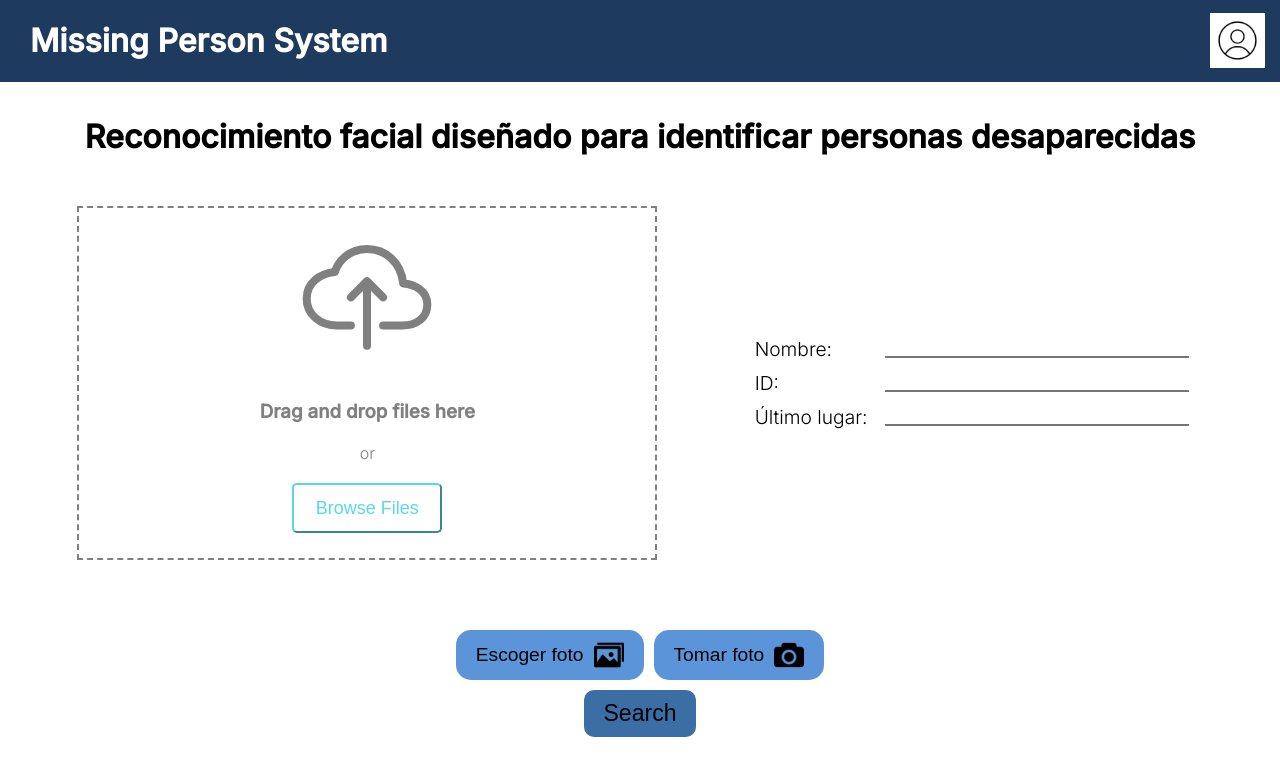
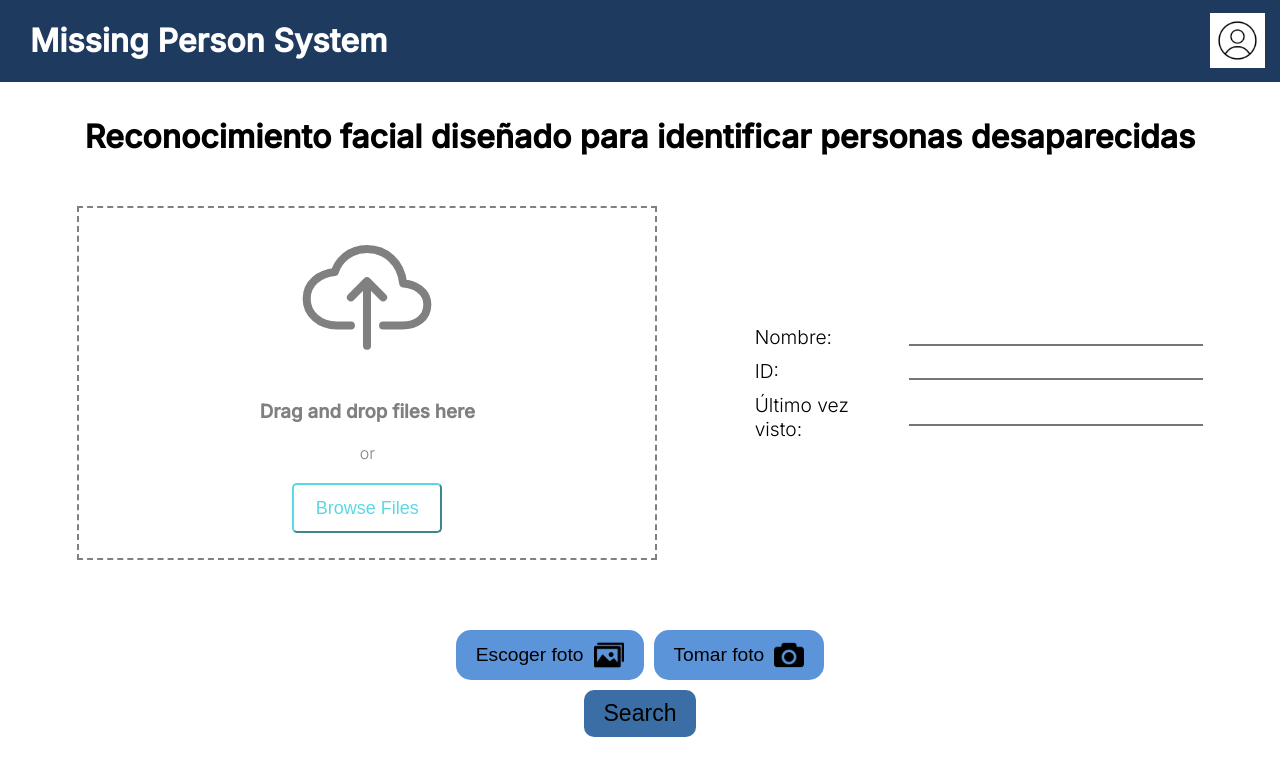
Before and after one commit to crisrm08/MissingPersonSystem, a React (Create React App) app in the folder client/: page / in a window 1280 px wide. Both pictures are taken after a click on the button "Start Scan". Shown: the top 776 px of the page. Built offline with nearby package versions, Linux system fonts and the light colour scheme.

Commit message:
Now form data (name, id and lastSeen) is received in the backend

```diff
--- a/client/package.json
+++ b/client/package.json
@@ -7,6 +7,7 @@
     "@testing-library/jest-dom": "^6.6.3",
     "@testing-library/react": "^16.2.0",
     "@testing-library/user-event": "^13.5.0",
+    "axios": "^1.8.1",
     "react": "^19.0.0",
     "react-dom": "^19.0.0",
     "react-scripts": "5.0.1",
--- a/client/src/App.jsx
+++ b/client/src/App.jsx
@@ -1,16 +1,24 @@
 import React, { useState } from "react";
 import Home from "./components/Home";
 import Scan from "./components/Scan";
+import axios from "axios"
 
 function App() {
   const [screen, setScreen] = useState("Home");
+  const [loading, setLoading] = useState(false);
+  const error = "No se ha encontrado ninguna persona con tales características";
 
   function onStart() {
     setScreen("Scan");
   }
 
-  function onSearch() {
-    setScreen("Results");
+  function onSearch(userInput) {
+    setLoading(true);
+    axios.post("http://localhost:5000/search", userInput)
+      .then(() => {
+        setScreen("Results");
+      })
+      .catch((error) => console.error("Error al buscar la persona: ", error))
   }
 
   function onBack() {
--- a/client/src/components/Scan.jsx
+++ b/client/src/components/Scan.jsx
@@ -1,16 +1,38 @@
-import React from "react";
+import React, { useState } from "react";
 import Header from "./Header";
 import Button from "./Button";
 import { IoCloudUploadOutline } from "react-icons/io5";
-import '../css/scan.css'
+import '../css/scan.css';
 
 
 function Scan(props){
+
+    const [userInput, setUserInput] = useState({
+        name: "",
+        id: "",
+        lastSeen: ""
+    });
+
+    function handleChange(event) {
+        const { name, value } = event.target;
+        setUserInput(prevInput => ({
+          ...prevInput,
+          [name]: value,
+        }));
+    }
+
+
+    function handleSubmit(event) {
+        event.preventDefault();
+        console.log("Clicked search button");
+        props.onSearch(userInput);
+    }
+
     return(
         <div>
             <Header/>
             <h1>Reconocimiento facial diseñado para identificar personas desaparecidas</h1>
-            <main className="main-scan">
+            <form onSubmit={handleSubmit} className="main-scan">
 
                 <div className="drag-drop">
                     <IoCloudUploadOutline size={130} color="gray"/>
@@ -24,17 +46,17 @@ function Scan(props){
                 <div className="form">
                     <div>
                         <label htmlFor="nombre">Nombre:</label>
-                        <input type="text" id="nombre" />
+                        <input type="text" onChange={handleChange} value={userInput.name} name="name" id="nombre" />
                     </div>
 
                     <div>
                         <label htmlFor="ID">ID:</label>
-                        <input type="text" id="ID" />
+                        <input type="text" onChange={handleChange} value={userInput.id} name="id" id="ID" />
                     </div>
 
                     <div>
-                        <label htmlFor="lastSeen">Último lugar:</label>
-                        <input type="text" id="lastSeen"/>
+                        <label htmlFor="lastSeen">Último vez visto:</label>
+                        <input type="text" onChange={handleChange} value={userInput.lastSeen} name="lastSeen" id="lastSeen"/>
                     </div>
                 </div>
 
@@ -46,12 +68,12 @@ function Scan(props){
                     </div>
 
                     <div className="search-button">
-                        <Button onNext={props.onSearch} name="Search"/>
+                        <button type="submit" className="switch-page-button">Search</button>
                     </div>
                 </div>
 
 
-            </main>
+            </form>
         </div>
     );
 };
--- a/client/src/css/scan.css
+++ b/client/src/css/scan.css
@@ -26,7 +26,7 @@ h1{
 
 .form label {
     display: inline-block;
-    width: 120px;
+    width: 150px;
     text-align: left;
     font-size: larger;
 }
```
Also changed, not shown: 2 other files (tests, documents, lock files or other folders).
